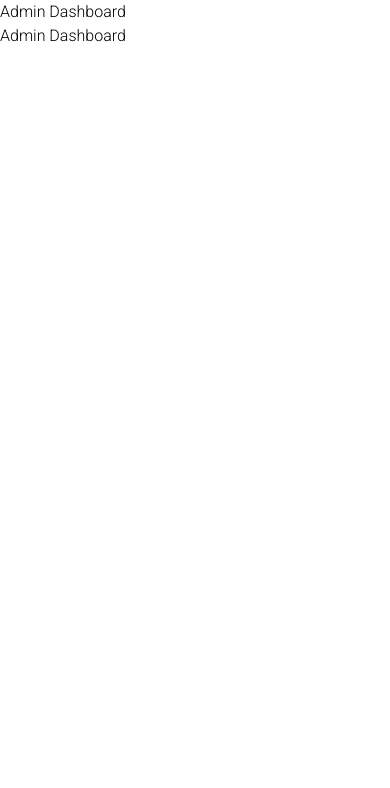
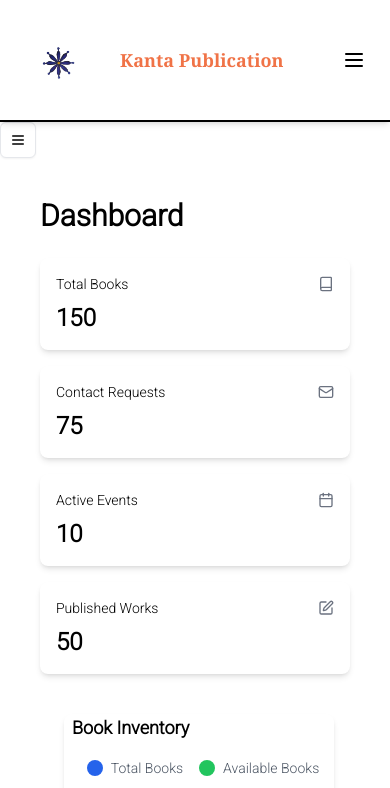
Before and after one commit to RohitChouhan79/KantaPublication, a Next.js app: page /dashboard in a window 390 px wide. Shown: the top 788 px of the page. Built offline with nearby package versions, Linux system fonts and the light colour scheme.

Commit message:
make dashboard homepage designe

```diff
--- a/package.json
+++ b/package.json
@@ -22,6 +22,7 @@
     "react": "^19.0.0",
     "react-dom": "^19.0.0",
     "react-icons": "^5.4.0",
+    "recharts": "^2.15.1",
     "sonner": "^1.7.2",
     "tailwind-merge": "^2.6.0",
     "uploadthing": "^7.4.4"
--- a/src/app/dashboard/page.js
+++ b/src/app/dashboard/page.js
@@ -1,15 +1,32 @@
+import Dashboard from '@/components/dashboard/Homepage/Homepage';
+import { AppSidebar } from '@/components/dashboard/Sidebar';
+import Footer from '@/components/HomePage/Footer';
+import { Navbar } from '@/components/HomePage/Navbar';
 import React from 'react';
 
 async function Page() {
+  return (
+    <div className="lg:px-6 lg:pt-6 lg:pb-4">
+      {/* Navbar */}
+      <Navbar />
 
+      {/* Main content: Sidebar + Dashboard */}
+      <div className="flex flex-col md:flex-row flex-1">
+        {/* Sidebar (Fixed Width on Large Screens, Full Width on Mobile) */}
+        <div className="w-full md:w-64">
+          <AppSidebar />
+        </div>
 
-  return (
-    <div>
-        <h1>Admin Dashboard</h1>
-        <p>Admin Dashboard</p>
+        {/* Dashboard (Takes Remaining Space) */}
+        <div className="flex-1 p-4">
+          <Dashboard />
+        </div>
+      </div>
+
+      {/* Footer */}
+      <Footer />
     </div>
   );
 }
 
-// export const dynamic = "force-dynamic"
 export default Page;
--- a/src/components/HomePage/Navbar.jsx
+++ b/src/components/HomePage/Navbar.jsx
@@ -32,6 +32,14 @@ function MobileNav({ userRole }) {
               {item.name}
             </Link>
           ))}
+          {userRole && (
+            <Link
+              href="/dashboard"
+              className="block px-4 py-2 text-lg text-white hover:text-[#F07347] transition-colors"
+            >
+              Dashboard
+            </Link>
+          )}
         </nav>
       </SheetContent>
     </Sheet>
--- /dev/null
+++ b/src/components/dashboard/Homepage/Homepage.jsx
@@ -0,0 +1,55 @@
+"use client"
+import { useState } from "react";
+import { Book, Mail, Calendar, Edit } from "lucide-react";
+import { BookChart } from "../book-chart";
+
+export default function Dashboard() {
+  const [totalBooks, setTotalBooks] = useState(150);
+  const [totalContacts, setTotalContacts] = useState(75);
+  const [activeEvents, setActiveEvents] = useState(10);
+  const [totalPublished, setTotalPublished] = useState(50);
+
+  return (
+    <>
+    <div className="space-y-6 p-6">
+      <h1 className="text-3xl font-bold">Dashboard</h1>
+      <div className="grid gap-4 grid-cols-1 sm:grid-cols-2 lg:grid-cols-4">
+        <div className="bg-white shadow-md rounded-lg p-4">
+          <div className="flex flex-row items-center justify-between pb-2">
+            <h3 className="text-sm font-medium">Total Books</h3>
+            <Book className="h-4 w-4 text-gray-500" />
+          </div>
+          <div className="text-2xl font-bold">{totalBooks}</div>
+        </div>
+        <div className="bg-white shadow-md rounded-lg p-4">
+          <div className="flex flex-row items-center justify-between pb-2">
+            <h3 className="text-sm font-medium">Contact Requests</h3>
+            <Mail className="h-4 w-4 text-gray-500" />
+          </div>
+          <div className="text-2xl font-bold">{totalContacts}</div>
+        </div>
+        <div className="bg-white shadow-md rounded-lg p-4">
+          <div className="flex flex-row items-center justify-between pb-2">
+            <h3 className="text-sm font-medium">Active Events</h3>
+            <Calendar className="h-4 w-4 text-gray-500" />
+          </div>
+          <div className="text-2xl font-bold">{activeEvents}</div>
+        </div>
+        <div className="bg-white shadow-md rounded-lg p-4">
+          <div className="flex flex-row items-center justify-between pb-2">
+            <h3 className="text-sm font-medium">Published Works</h3>
+            <Edit className="h-4 w-4 text-gray-500" />
+          </div>
+          <div className="text-2xl font-bold">{totalPublished}</div>
+        </div>
+      </div>
+      <div className="p-4">
+        {/* <h3 className="text-lg font-semibold">Book Inventory</h3> */}
+        <div className="pl-2">
+          <BookChart />
+        </div>
+      </div>
+    </div>
+    </>
+  );
+}
--- /dev/null
+++ b/src/components/dashboard/Sidebar.jsx
@@ -0,0 +1,70 @@
+"use client";
+
+import Link from "next/link";
+import { usePathname } from "next/navigation";
+import { Book, Mail, Users, Edit, Home, Menu } from "lucide-react";
+import { useState } from "react";
+import { Button } from "@/components/ui/button";
+import { Sheet, SheetContent, SheetTitle, SheetTrigger } from "../ui/sheet";
+
+const navItems = [
+  { icon: Home, label: "Dashboard", href: "/dashboard" },
+  { icon: Book, label: "Books", href: "/dashboard/books" },
+  { icon: Mail, label: "Contact Us", href: "/dashboard/contact" },
+  { icon: Users, label: "Users", href: "/dashboard/users" },
+  { icon: Edit, label: "Write & Publish", href: "/dashboard/write-publish" },
+];
+
+export function AppSidebar() {
+  const pathname = usePathname();
+  const [open, setOpen] = useState(false);
+
+  const NavContent = () => (
+    <>
+      {navItems.map((item) => (
+        <div key={item.href} className="p-2">
+          <Link
+            href={item.href}
+            className={`flex items-center p-2 rounded-md ${
+              pathname === item.href ? "bg-gray-200" : "hover:bg-gray-100"
+            }`}
+            onClick={() => setOpen(false)}
+          >
+            <item.icon className="mr-2 h-4 w-4" />
+            <span>{item.label}</span>
+          </Link>
+        </div>
+      ))}
+    </>
+  );
+
+  return (
+    <>
+      {/* Mobile View */}
+      <Sheet open={open} onOpenChange={setOpen}>
+        <SheetTrigger asChild>
+          <Button
+            variant="outline"
+            size="icon"
+            className="lg:hidden bg-white"
+          >
+            <Menu className="h-4 w-4" />
+          </Button>
+        </SheetTrigger>
+        <SheetContent side="left" className="w-[240px] sm:w-[300px] bg-white">
+            <SheetTitle className="sr-only">Dashboard Menu</SheetTitle>
+          <nav className="flex flex-col gap-4">
+            <NavContent />
+          </nav>
+        </SheetContent>
+      </Sheet>
+
+      {/* Desktop View */}
+      <aside className="hidden lg:block w-64 bg-white border-r h-screen ">
+        <nav className="flex flex-col gap-4">
+          <NavContent />
+        </nav>
+      </aside>
+    </>
+  );
+}
--- /dev/null
+++ b/src/components/dashboard/book-chart.jsx
@@ -0,0 +1,46 @@
+"use client";
+
+import { Bar, BarChart, ResponsiveContainer, XAxis, YAxis, Tooltip } from "recharts";
+
+const data = [
+  { name: "Book A", total: 100, available: 80 },
+  { name: "Book B", total: 150, available: 120 },
+  { name: "Book C", total: 200, available: 150 },
+  { name: "Book D", total: 75, available: 60 },
+  { name: "Book E", total: 125, available: 100 },
+];
+
+export function BookChart() {
+  return (
+    <div className="h-[300px] sm:h-[400px] bg-white pl-2 gap-2  shadow-md rounded-lg">
+      <h3 className="text-lg font-semibold mb-4 ">Book Inventory</h3>
+      <div className="flex justify-center mt-4 space-x-4 mb-2">
+        <div className="flex items-center">
+          <span className="w-4 h-4 bg-blue-600 rounded-full inline-block mr-2"></span>
+          <span className="text-sm text-gray-600">Total Books</span>
+        </div>
+        <div className="flex items-center">
+          <span className="w-4 h-4 bg-green-500 rounded-full inline-block mr-2"></span>
+          <span className="text-sm text-gray-600">Available Books</span>
+        </div>
+      </div>
+      <ResponsiveContainer width="80%" height="80%">
+        <BarChart data={data}>
+          <XAxis dataKey="name" stroke="#888888" fontSize={12} tickLine={false} axisLine={false} />
+          <YAxis
+            stroke="#888888"
+            fontSize={12}
+            tickLine={false}
+            axisLine={false}
+            tickFormatter={(value) => `${value}`}
+          />
+          <Tooltip />
+          <Bar dataKey="total" fill="#4F46E5" radius={[4, 4, 0, 0]} />
+          <Bar dataKey="available" fill="#10B981" radius={[4, 4, 0, 0]} />
+        </BarChart>
+      </ResponsiveContainer>
+      {/* Color Legend */}
+
+    </div>
+  );
+}
--- /dev/null
+++ b/src/components/ui/button.jsx
@@ -0,0 +1,48 @@
+import * as React from "react"
+import { Slot } from "@radix-ui/react-slot"
+import { cva } from "class-variance-authority";
+
+import { cn } from "@/lib/utils"
+
+const buttonVariants = cva(
+  "inline-flex items-center justify-center gap-2 whitespace-nowrap rounded-md text-sm font-medium transition-colors focus-visible:outline-none focus-visible:ring-1 focus-visible:ring-ring disabled:pointer-events-none disabled:opacity-50 [&_svg]:pointer-events-none [&_svg]:size-4 [&_svg]:shrink-0",
+  {
+    variants: {
+      variant: {
+        default:
+          "bg-primary text-primary-foreground shadow hover:bg-primary/90",
+        destructive:
+          "bg-destructive text-destructive-foreground shadow-sm hover:bg-destructive/90",
+        outline:
+          "border border-input bg-background shadow-sm hover:bg-accent hover:text-accent-foreground",
+        secondary:
+          "bg-secondary text-secondary-foreground shadow-sm hover:bg-secondary/80",
+        ghost: "hover:bg-accent hover:text-accent-foreground",
+        link: "text-primary underline-offset-4 hover:underline",
+      },
+      size: {
+        default: "h-9 px-4 py-2",
+        sm: "h-8 rounded-md px-3 text-xs",
+        lg: "h-10 rounded-md px-8",
+        icon: "h-9 w-9",
+      },
+    },
+    defaultVariants: {
+      variant: "default",
+      size: "default",
+    },
+  }
+)
+
+const Button = React.forwardRef(({ className, variant, size, asChild = false, ...props }, ref) => {
+  const Comp = asChild ? Slot : "button"
+  return (
+    (<Comp
+      className={cn(buttonVariants({ variant, size, className }))}
+      ref={ref}
+      {...props} />)
+  );
+})
+Button.displayName = "Button"
+
+export { Button, buttonVariants }
```
